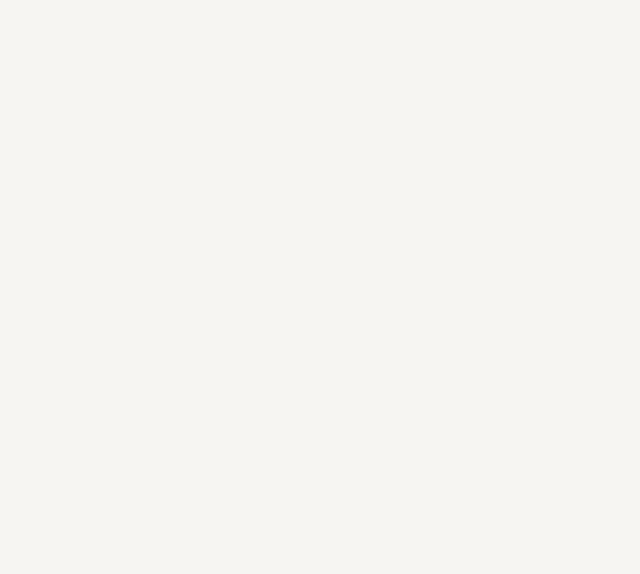
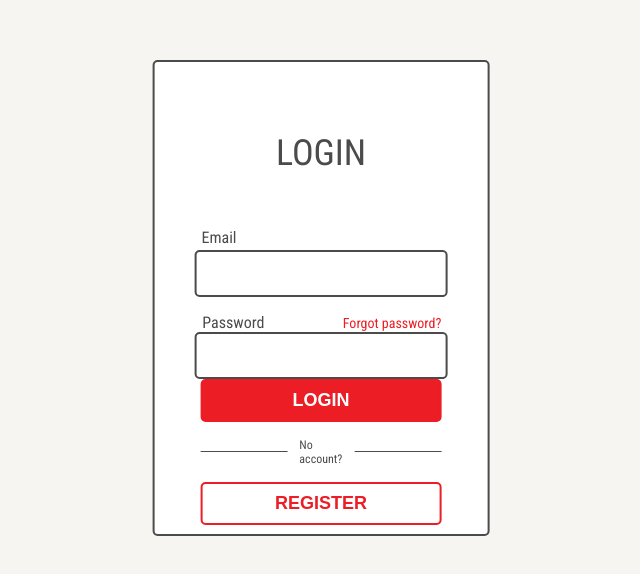
Before and after one commit to jellyph1sh/agence_superhero_front_groupe_1, a React (Vite) app: page /login in a window 1280 px wide. Shown: the part 102-676 px from the top of the page, without its empty margins (319-959 px from the left). Built offline with nearby package versions, Linux system fonts and the light colour scheme.

Commit message:
:white_check_mark: | Design of login page done.

```diff
--- a/src/pages/Login/Login.css
+++ b/src/pages/Login/Login.css
@@ -0,0 +1,152 @@
+.login-box {
+    position: absolute;
+    top: 50%;
+    left: 50%;
+    transform: translate(-50%, -50%);
+    width: 23.5vw;
+    height: 55vh;
+    border: 2px solid var(--sp-grey);
+    border-radius: 5px;
+    padding: 1em;
+    display: flex;
+    flex-direction: column;
+    align-items: center;
+    background-color: white;
+}
+
+.login-title {
+    margin: 1.5em;
+
+    font-weight: normal;
+    font-size: 36px;
+    text-transform: uppercase;
+}
+
+.login-body  {
+    display: flex;
+    flex-direction: column;
+    align-items: center;
+    justify-content: space-between;
+
+    width: 80%;
+    height: 65%;
+}
+
+.login-inputs {
+    display: flex;
+    flex-direction: column;
+    align-items: center;
+    width: 100%;
+    gap: 1em;
+}
+
+.email-box {
+    width: 100%;
+    display: flex;
+    flex-direction: column;
+    align-items: center;
+    gap: 0.2em;
+}
+
+.email-box label, .password-texts label {
+    margin-left: 0.1em;
+    font-size: 16px;
+    color: var(--sp-grey);
+}
+
+.email-box label {
+    width: 100%;
+    text-align: left;
+}
+
+#login-email, #login-password {
+    width: 99%;
+    padding: 0.5em 0.25em;
+    border: 2px solid var(--sp-grey);
+    border-radius: 5px;
+    font-size: 20px;
+}
+
+.password-box {
+    width: 100%;
+
+    display: flex;
+    flex-direction: column;
+    align-items: center;
+}
+
+.password-texts {
+    width: 100%;
+    display: flex;
+    flex-direction: row;
+    align-items: center;
+    justify-content: space-between;
+}
+
+.password-texts a {
+    font-size: 14px;
+    text-decoration: none;
+    color: var(--sp-red);
+}
+
+.login-buttons {
+    width: 100%;
+    display: flex;
+    flex-direction: column;
+    gap: 1em;
+}
+
+.login-btn-login {
+    width: 100%;
+    padding: 0.5em 0;
+    border: 2px solid var(--sp-red);
+    border-radius: 5px;
+    background-color: var(--sp-red);
+    color: white;
+    text-transform: uppercase;
+    font-weight: bold;
+    font-size: 18px;
+}
+
+.login-btn-login:hover {
+    cursor: pointer;
+    background-color: rgba(0, 0, 0, 0.0);
+    color: var(--sp-red);
+}
+
+.login-separator {
+    display: flex;
+    flex-direction: row;
+    align-items: center;
+}
+
+.login-separator p {
+    width: 50%;
+    margin: 0 1em;
+    font-size: 12px;
+}
+
+.login-separator hr {
+    width: 100%;
+    height: 1px;
+    border: none;
+    border-top: 1px solid var(--sp-grey);
+}
+
+.login-btn-register {
+    width: 100%;
+    padding: 0.5em 0;
+    border: 2px solid var(--sp-red);
+    border-radius: 5px;
+    background-color: rgba(0, 0, 0, 0.0);
+    color: var(--sp-red);
+    text-transform: uppercase;
+    font-weight: bold;
+    font-size: 18px;
+}
+
+.login-btn-register:hover {
+    cursor: pointer;
+    color: white;
+    background-color: var(--sp-red);
+}
--- a/src/pages/Login/Login.jsx
+++ b/src/pages/Login/Login.jsx
@@ -4,8 +4,33 @@ import "./Login.css";
 
 const Login = () => {
     return (
-        <>
-        </>
+        <div className="login-box">
+            <h2 className="login-title">Login</h2>
+            <div className="login-body">
+                <div className="login-inputs">
+                    <div className="email-box">
+                        <label htmlFor="email">Email</label>
+                        <input type="email" name="email" id="login-email" />
+                    </div>
+                    <div className="password-box">
+                        <div className="password-texts">
+                            <label htmlFor="password">Password</label>
+                            <a href="/forgot-password">Forgot password?</a>
+                        </div>
+                        <input type="password" name="password" id="login-password" />
+                    </div>
+                </div>
+                <div className="login-buttons">
+                    <button className="login-btn-login">Login</button>
+                    <div className="login-separator">
+                        <hr />
+                        <p>No account?</p>
+                        <hr />
+                    </div>
+                    <button className="login-btn-register">Register</button>
+                </div>
+            </div>
+        </div>
     );
 };
 
```
